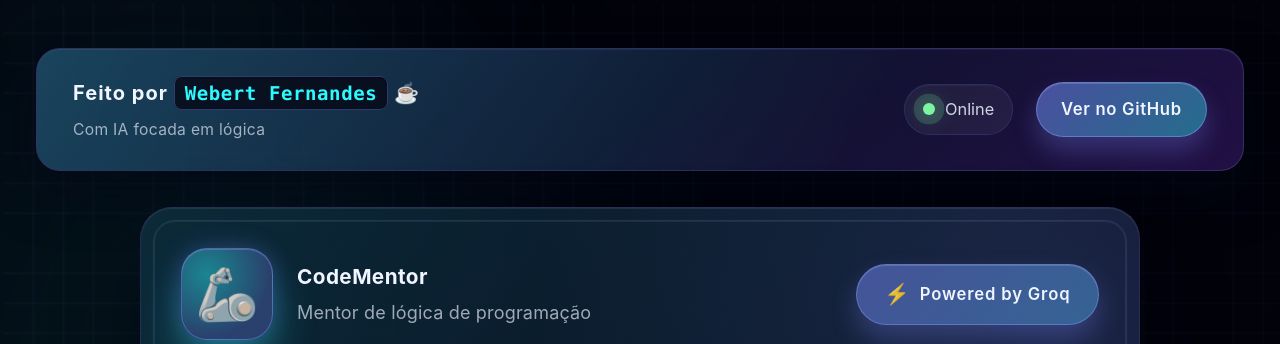
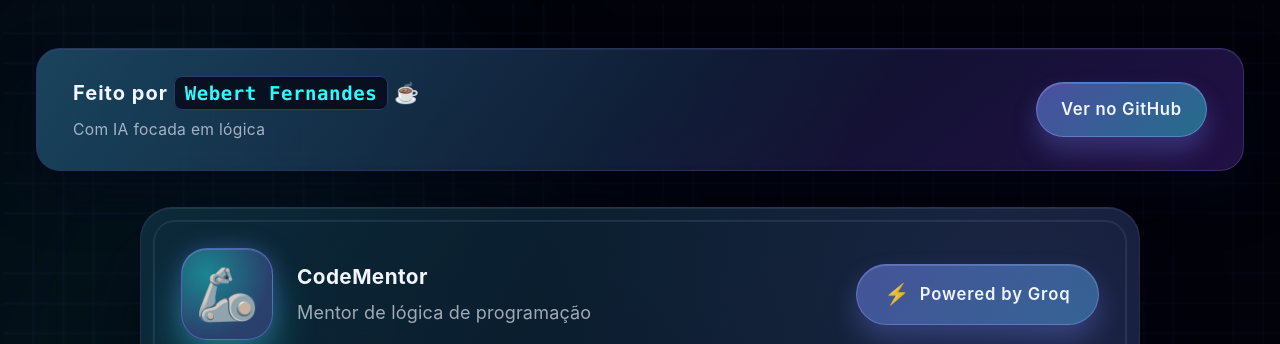
Before and after one commit to vibrazzi/code-mentor, a FastAPI app: page / in a window 1280 px wide. Shown: the top 344 px of the page. Run offline with FastAPI, Linux system fonts and the light colour scheme; some libraries are stand-ins or nearby versions.

Commit message:
refactor: remove status of the top bar

```diff
--- a/templates/index.html
+++ b/templates/index.html
@@ -26,9 +26,6 @@
           </div>
         </div>
         <div class="topbar__actions">
-          <span class="topbar__status">
-            <span class="status-dot" aria-hidden="true"></span>
-            Online
           </span>
           <a
             class="topbar__button"
```
